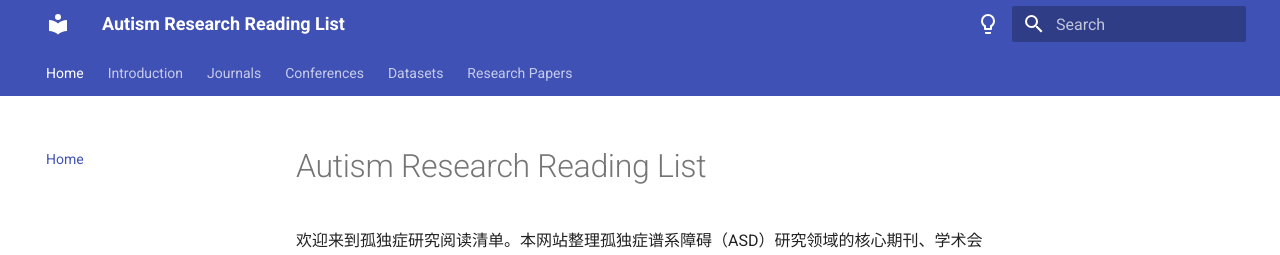
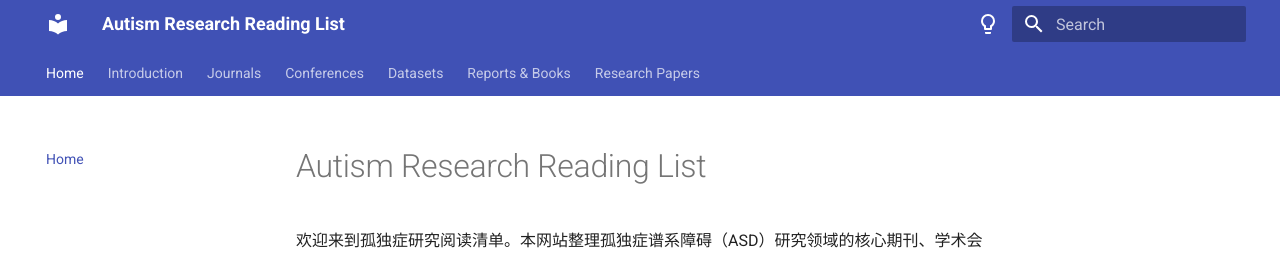
Before and after one commit to TodayZhangmengyao/autism-reading-list, an MkDocs documentation site: the page built from docs/index.md, in a window 1280 px wide. Shown: the top 255 px of the page. Built offline with MkDocs 1.6.1 and Material for MkDocs 9.7.7, drawn with Linux system fonts in a browser that asks for light colours.

Commit message:
Update mkdocs.yml

```diff
--- a/mkdocs.yml
+++ b/mkdocs.yml
@@ -24,6 +24,7 @@ nav:
   - Journals: journals.md
   - Conferences: conferences.md
   - Datasets: datasets.md
+  - Reports & Books: reports.md
   - Research Papers:
       - Genetics: papers/genetics.md
       - Early Detection: papers/early-detection.md
```
